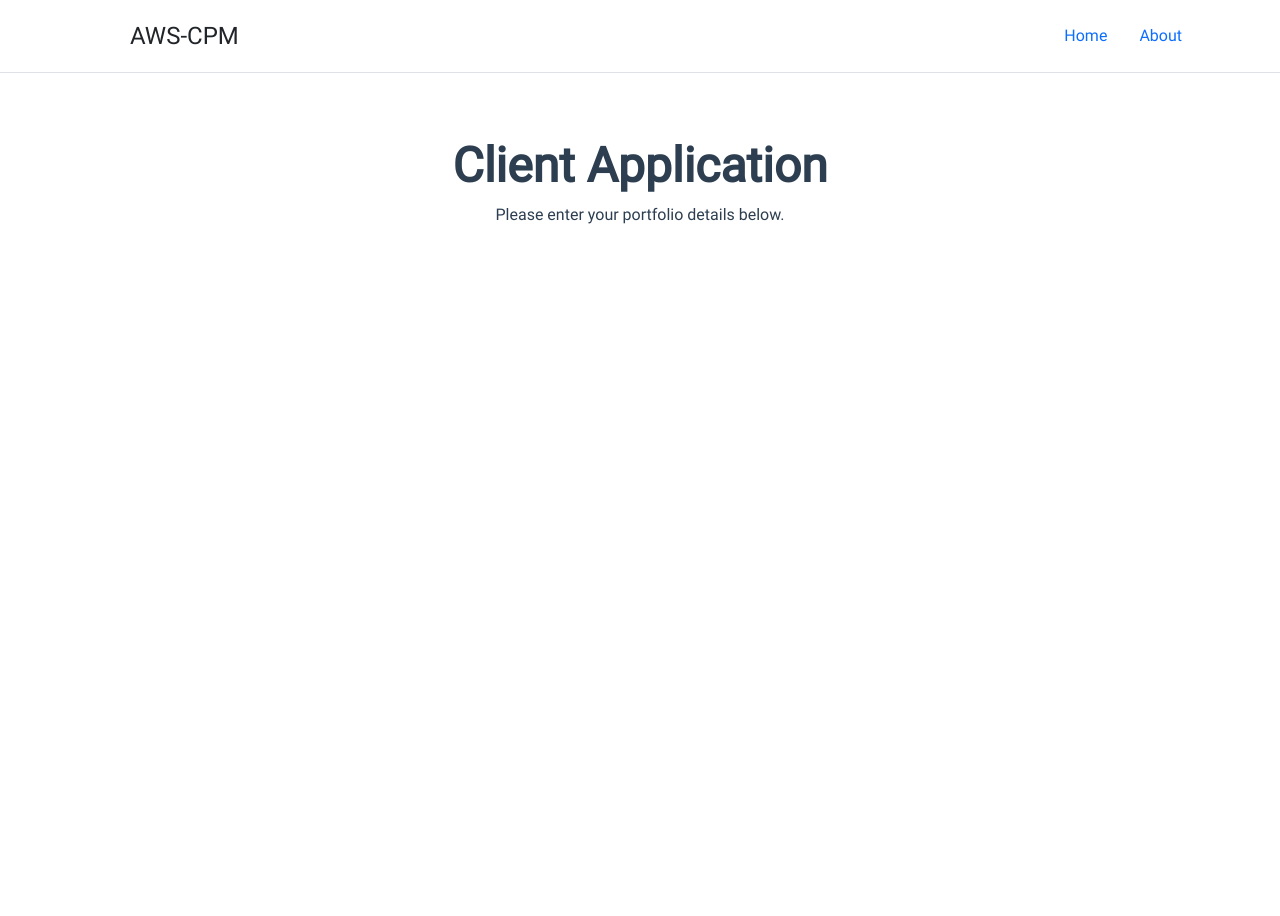
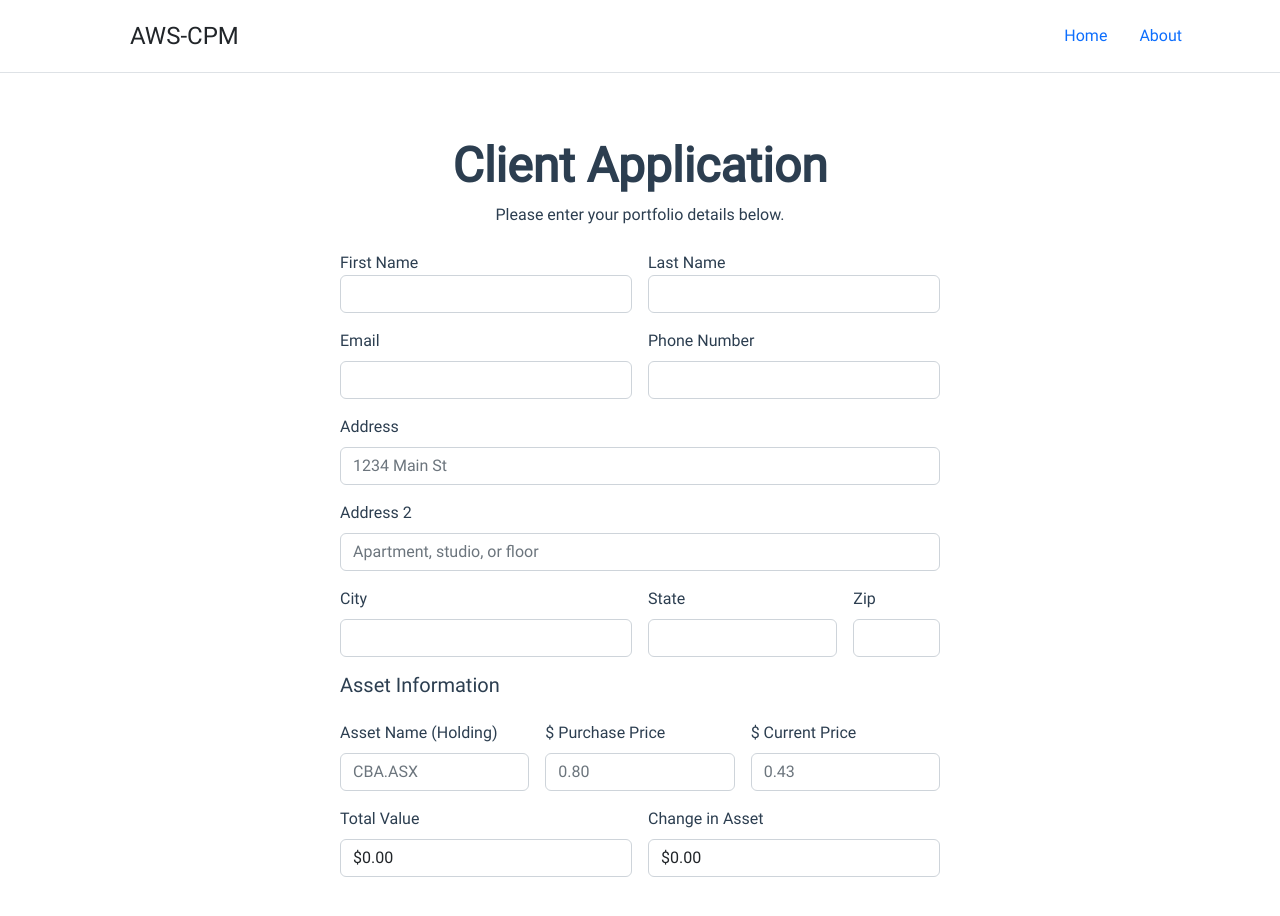
Before and after one commit to elvis-hai-le/aws-cpm, a Vue app in the folder frontend/: page / in a window 1280 px wide. Shown: the top 916 px of the page. Before the commit the page ends 800 px from the top, so only its background shows below. Built offline with nearby package versions, Linux system fonts and the light colour scheme.

Commit message:
started work on the client form prototype

```diff
--- a/frontend/src/components/ClientForm.vue
+++ b/frontend/src/components/ClientForm.vue
@@ -2,6 +2,69 @@
     <div class="px-4 py-3 my-5 text-center">
         <h1 class="display-5 fw-bold">Client Application</h1>
         <p class="mb-4">Please enter your portfolio details below.</p>
+        <div class="form-wrap">
+            <form class="row g-3 form-main">
+                <div class="col-md-6">
+                    <label for="inputFName">First Name</label>
+                    <input type="text" class="form-control" id="inputFName">
+                </div>
+                <div class="col-md-6">
+                    <label for="inputLName">Last Name</label>
+                    <input type="text" class="form-control" id="inputLName">
+                </div>
+                <div class="col-md-6">
+                    <label for="inputEmail" class="form-label">Email</label>
+                    <input type="email" class="form-control" id="inputEmail">
+                </div>
+                <div class="col-md-6">
+                    <label for="inputPhone" class="form-label">Phone Number</label>
+                    <input type="phone" class="form-control" id="inputPhone">
+                </div>
+                <div class="col-12">
+                    <label for="inputAddress" class="form-label">Address</label>
+                    <input type="text" class="form-control" id="inputAddress" placeholder="1234 Main St">
+                </div>
+                <div class="col-12">
+                    <label for="inputAddress2" class="form-label">Address 2</label>
+                    <input type="text" class="form-control" id="inputAddress2" placeholder="Apartment, studio, or floor">
+                </div>
+                <div class="col-md-6">
+                    <label for="inputCity" class="form-label">City</label>
+                    <input type="text" class="form-control" id="inputCity">
+                </div>
+                <div class="col-md-4">
+                    <label for="inputState" class="form-label">State</label>
+                    <input type="text" class="form-control" id="inputState">
+                </div>
+                <div class="col-md-2">
+                    <label for="inputZip" class="form-label">Zip</label>
+                    <input type="text" class="form-control" id="inputZip">
+                </div>
+                <div class="col-12">
+                    <h3 class="lead">Asset Information</h3>
+                </div>
+                <div class="col-md-4">
+                    <label for="asset1" class="form-label">Asset Name (Holding)</label>
+                    <input type="text" placeholder="CBA.ASX" class="form-control" id="asset1">
+                </div>
+                <div class="col-md-4">
+                    <label for="pPrice" class="form-label">$ Purchase Price</label>
+                    <input type="number" placeholder="0.80" class="form-control" id="pPrice">
+                </div>
+                <div class="col-md-4">
+                    <label for="cPrice" class="form-label">$ Current Price</label>
+                    <input type="number" placeholder="0.43" class="form-control" id="cPrice">
+                </div>
+                <div class="col-md-6">
+                    <label for="totalValue" class="form-label">Total Value</label>
+                    <p type="text" class="form-control" id="totalValue">$0.00</p>
+                </div>
+                <div class="col-md-6">
+                    <label for="changeAsset" class="form-label">Change in Asset</label>
+                    <p type="text" class="form-control" id="changeAsset">$0.00</p>
+                </div>
+            </form>
+        </div>
     </div>
 </template>
 
@@ -11,4 +74,13 @@ export default {
 };
 </script>
 
-<style lang="scss"></style>
+<style scoped>
+.form-main {
+    text-align: left;
+}
+
+.form-wrap {
+    max-width: 600px;
+    margin: auto;
+}
+</style>
```
